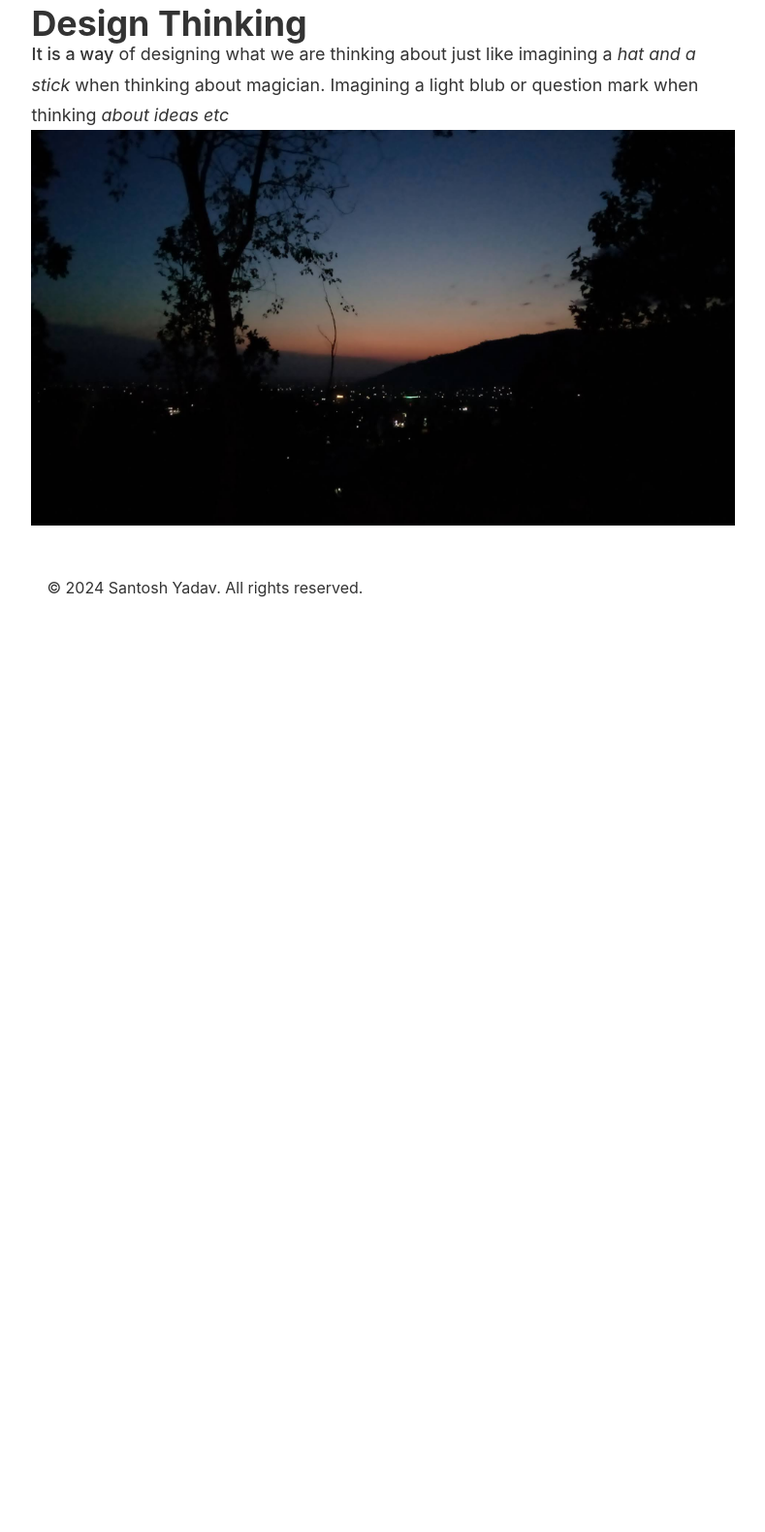
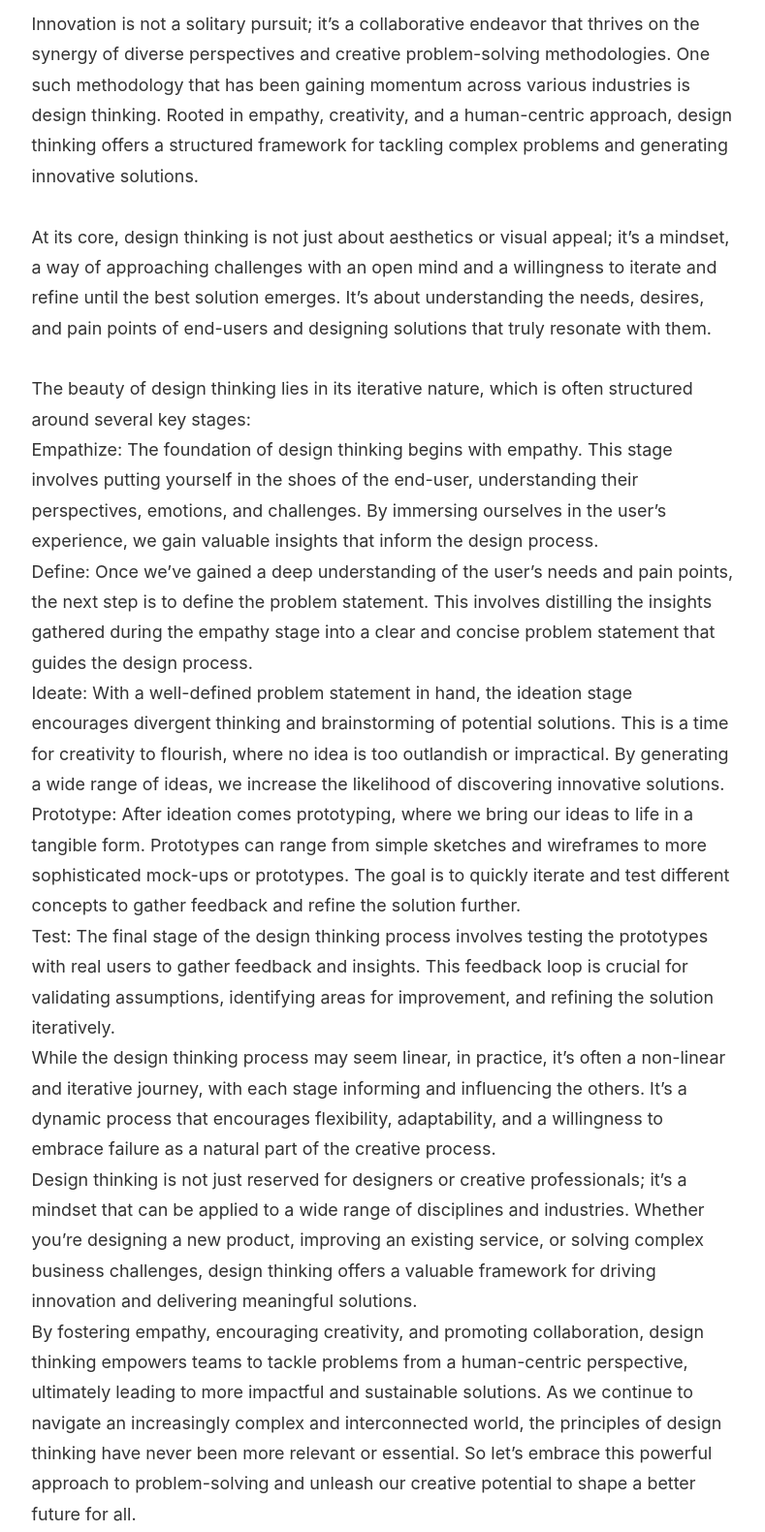
Before and after one commit to santoshyadav-29/Personal-Blog, an Astro site: page /blog/design-thinking in a window 1280 px wide. Shown: the part 620-2200 px from the top of the page at 97% size, without its empty margins (253-1042 px from the left). Before the commit the page ends 1254 px from the top, so only its background shows below. Built offline with nearby package versions, Linux system fonts and the light colour scheme; Astro itself is replaced by a stand-in of ours.

Commit message:
Updated blog

```diff
--- a/src/content/blog/Design-Thinking.md
+++ b/src/content/blog/Design-Thinking.md
@@ -1,5 +1,5 @@
 ---
-title: Design Thinking
+title: A Deep Dive into Design Thinking
 description: >-
   Design thinking is a non-linear, iterative process that teams use to
   understand users, challenge assumptions, redefine problems and create
@@ -10,8 +10,24 @@ pubDate: 2024-04-01T18:15:00.000Z
 heroImage: /Blog Images/IN_DEsignthinking_Design-Thinking-2.png
 ---
 
-# Design Thinking
+Innovation is not a solitary pursuit; it's a collaborative endeavor that thrives on the synergy of diverse perspectives and creative problem-solving methodologies. One such methodology that has been gaining momentum across various industries is design thinking. Rooted in empathy, creativity, and a human-centric approach, design thinking offers a structured framework for tackling complex problems and generating innovative solutions.
 
-**It is a way** of designing what we are thinking about just like imagining a *hat and a stick* when thinking about magician. Imagining a light blub or question mark when thinking *about ideas etc*
+<br/>
 
-![](/IMG_20200315_184742_0.jpg)
+At its core, design thinking is not just about aesthetics or visual appeal; it's a mindset, a way of approaching challenges with an open mind and a willingness to iterate and refine until the best solution emerges. It's about understanding the needs, desires, and pain points of end-users and designing solutions that truly resonate with them.
+
+<br/>
+
+The beauty of design thinking lies in its iterative nature, which is often structured around several key stages:
+
+1. Empathize: The foundation of design thinking begins with empathy. This stage involves putting yourself in the shoes of the end-user, understanding their perspectives, emotions, and challenges. By immersing ourselves in the user's experience, we gain valuable insights that inform the design process.
+2. Define: Once we've gained a deep understanding of the user's needs and pain points, the next step is to define the problem statement. This involves distilling the insights gathered during the empathy stage into a clear and concise problem statement that guides the design process.
+3. Ideate: With a well-defined problem statement in hand, the ideation stage encourages divergent thinking and brainstorming of potential solutions. This is a time for creativity to flourish, where no idea is too outlandish or impractical. By generating a wide range of ideas, we increase the likelihood of discovering innovative solutions.
+4. Prototype: After ideation comes prototyping, where we bring our ideas to life in a tangible form. Prototypes can range from simple sketches and wireframes to more sophisticated mock-ups or prototypes. The goal is to quickly iterate and test different concepts to gather feedback and refine the solution further.
+5. Test: The final stage of the design thinking process involves testing the prototypes with real users to gather feedback and insights. This feedback loop is crucial for validating assumptions, identifying areas for improvement, and refining the solution iteratively.
+
+While the design thinking process may seem linear, in practice, it's often a non-linear and iterative journey, with each stage informing and influencing the others. It's a dynamic process that encourages flexibility, adaptability, and a willingness to embrace failure as a natural part of the creative process.
+
+Design thinking is not just reserved for designers or creative professionals; it's a mindset that can be applied to a wide range of disciplines and industries. Whether you're designing a new product, improving an existing service, or solving complex business challenges, design thinking offers a valuable framework for driving innovation and delivering meaningful solutions.
+
+By fostering empathy, encouraging creativity, and promoting collaboration, design thinking empowers teams to tackle problems from a human-centric perspective, ultimately leading to more impactful and sustainable solutions. As we continue to navigate an increasingly complex and interconnected world, the principles of design thinking have never been more relevant or essential. So let's embrace this powerful approach to problem-solving and unleash our creative potential to shape a better future for all.
```
Also changed, not shown: src/content/blog/_My First Blog.md (renamed from src/content/blog/My First Blog.md).
